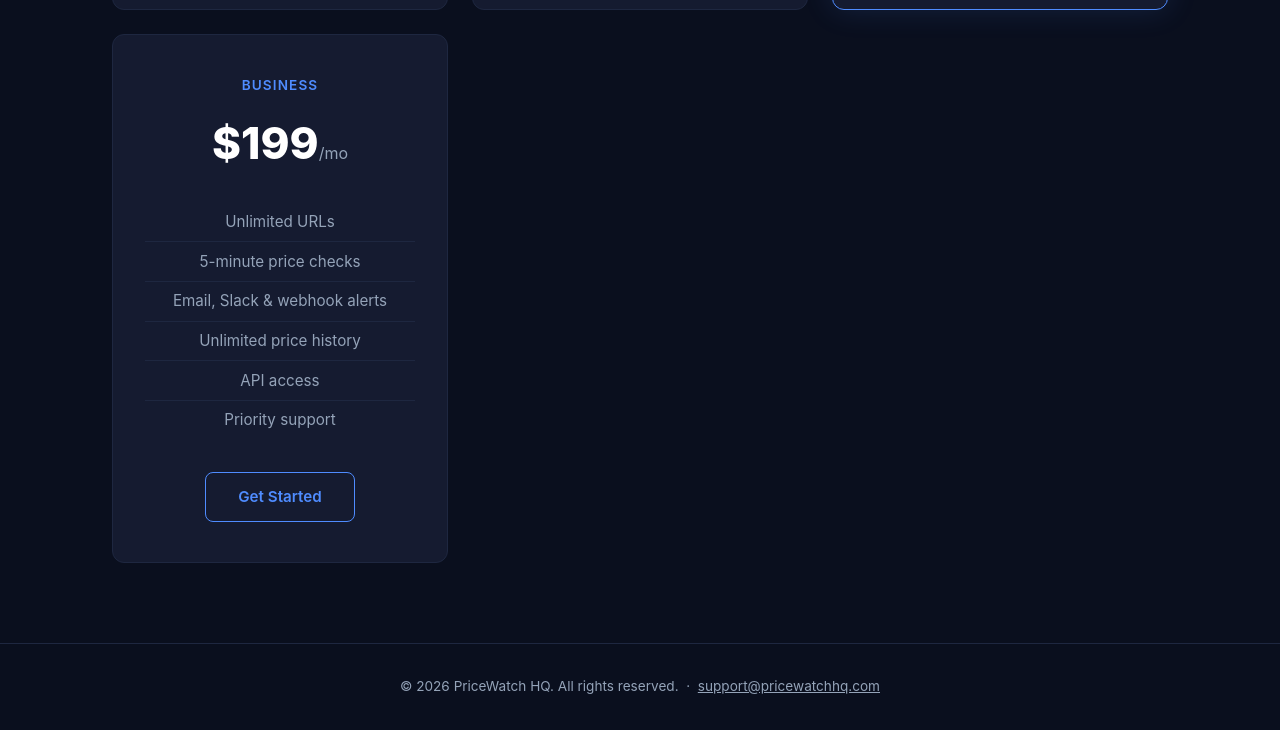
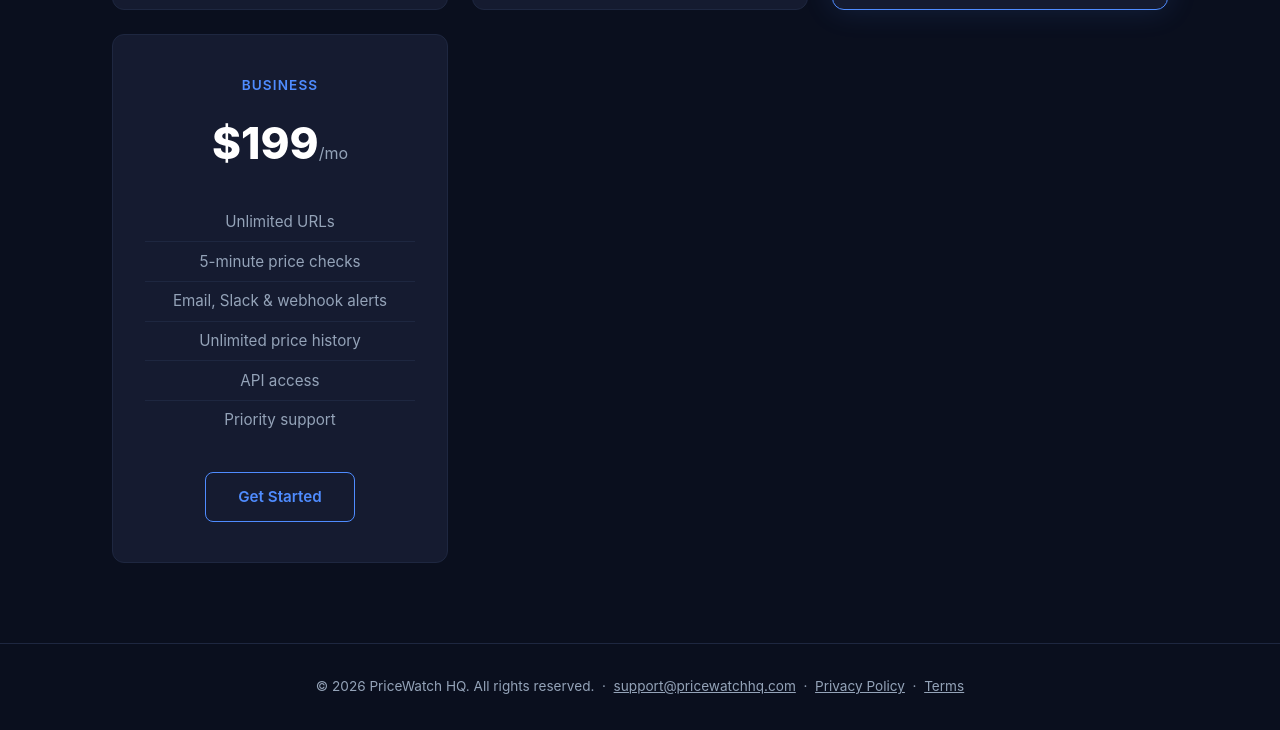
Before and after one commit to PriceWatchHQ/pricewatchhq, a website: page public/index.html in a window 1280 px wide. Shown: the part 1531-2261 px from the top of the page. Drawn offline with Linux system fonts and the light colour scheme.

Commit message:
Add privacy and terms links to footer

```diff
--- a/public/index.html
+++ b/public/index.html
@@ -349,7 +349,9 @@
 
 <footer>
   &copy; 2026 PriceWatch HQ. All rights reserved. &nbsp;·&nbsp;
-  <a href="mailto:support@pricewatchhq.com" style="color: var(--text-muted);">support@pricewatchhq.com</a>
+  <a href="mailto:support@pricewatchhq.com" style="color: var(--text-muted);">support@pricewatchhq.com</a> &nbsp;·&nbsp;
+  <a href="/privacy" style="color: var(--text-muted);">Privacy Policy</a> &nbsp;·&nbsp;
+  <a href="/terms" style="color: var(--text-muted);">Terms</a>
 </footer>
 
 
```
